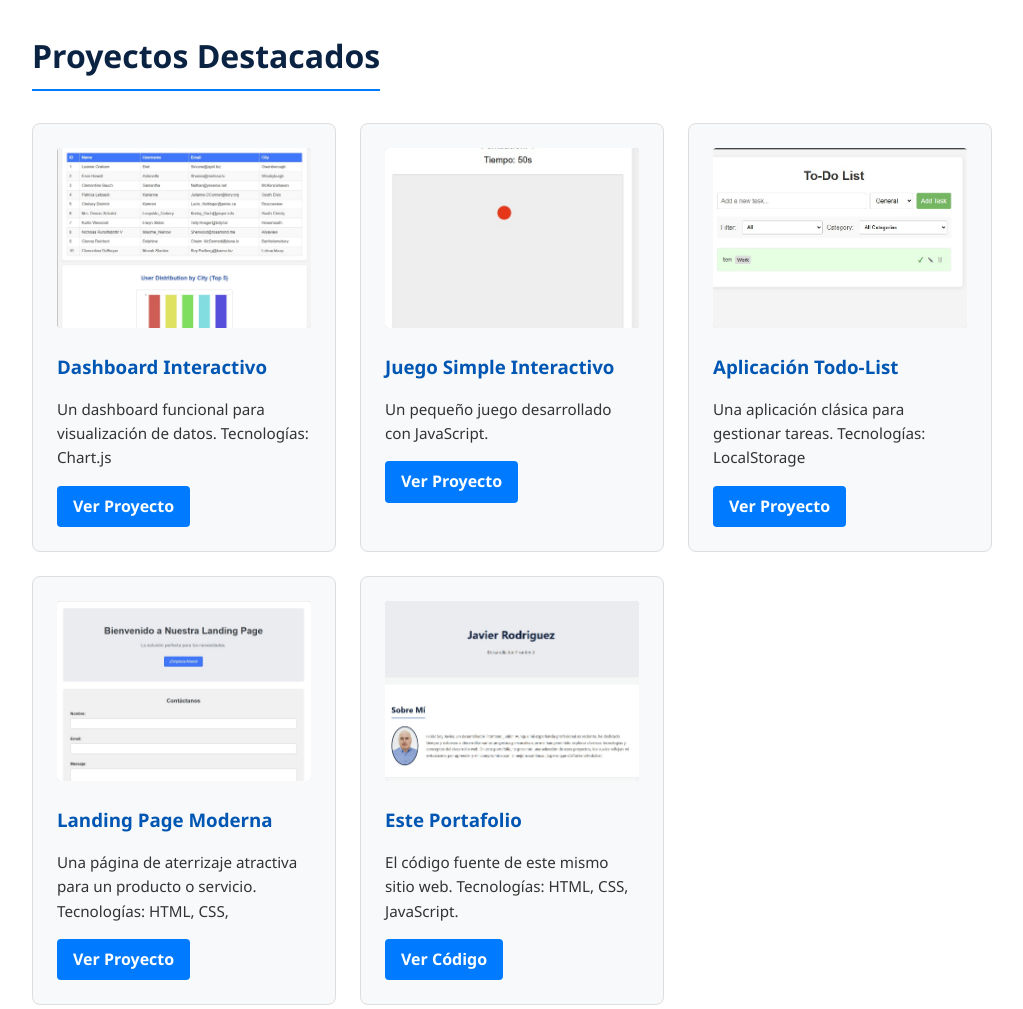
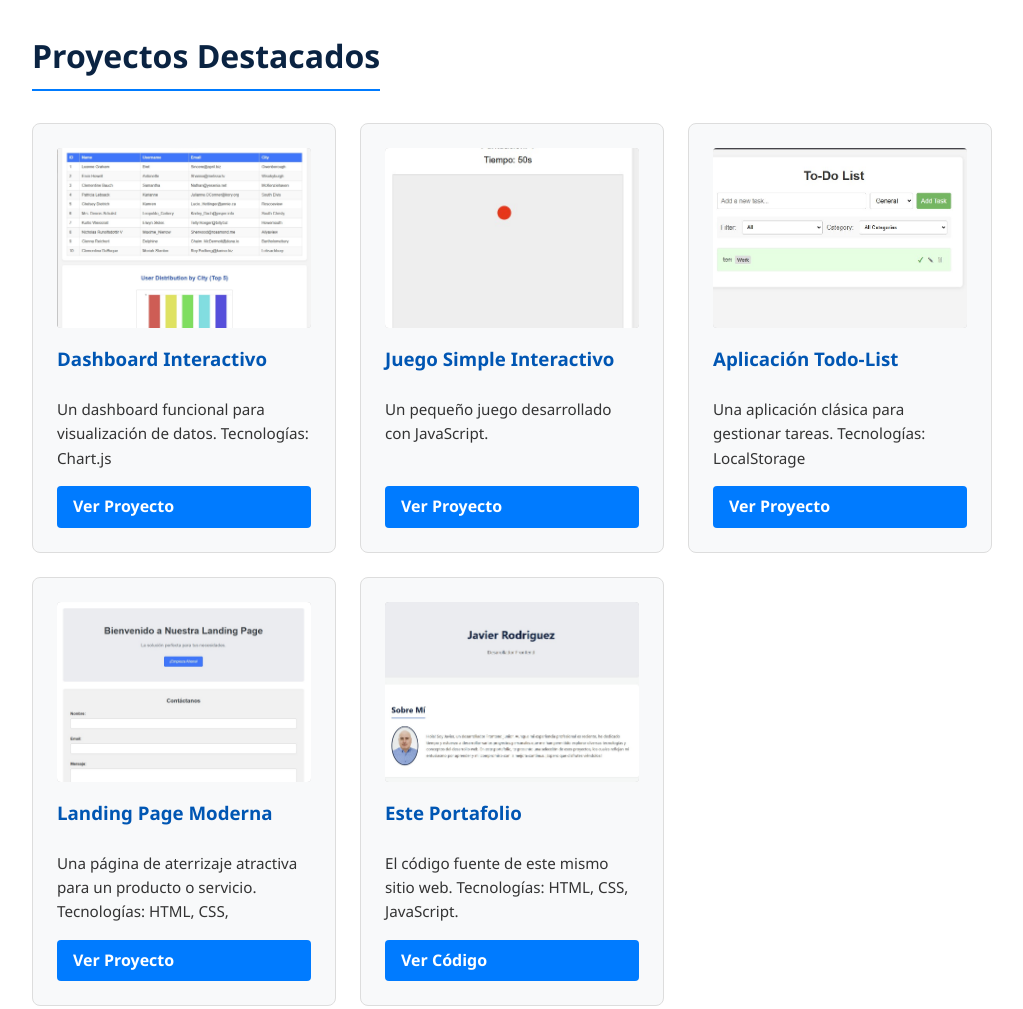
Before and after one commit to Defrolo/Portfolio-actual, a plain HTML site: page index.html in a window 1280 px wide. Shown: the part 880-1889 px from the top of the page, without its empty margins (128-1151 px from the left). Drawn offline with Linux system fonts and the light colour scheme.

Commit message:
retificar botones

```diff
--- a/style.css
+++ b/style.css
@@ -119,6 +119,8 @@ section h2 {
     padding: 1.5rem;
     background-color: #f8f9fa; /* Slightly off-white card background */
     transition: transform 0.3s ease, box-shadow 0.3s ease;
+    display: flex; /* Added */
+    flex-direction: column; /* Added */
 }
 
 .project-card:hover {
@@ -153,6 +155,7 @@ section h2 {
     padding: 0.5rem 1rem;
     border-radius: 4px;
     font-weight: bold;
+    margin-top: auto; /* Added */
 }
 
 .project-card a:hover {
```
